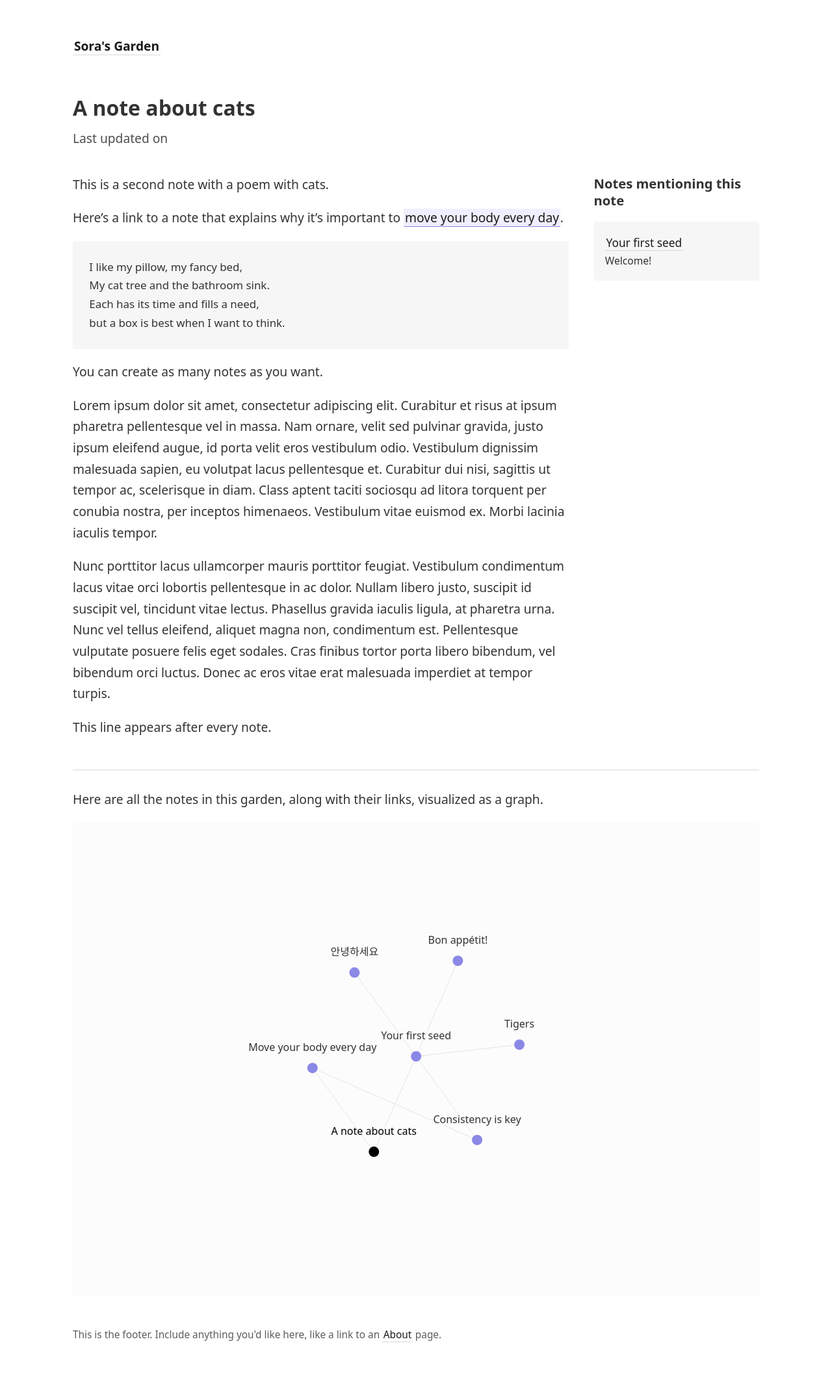
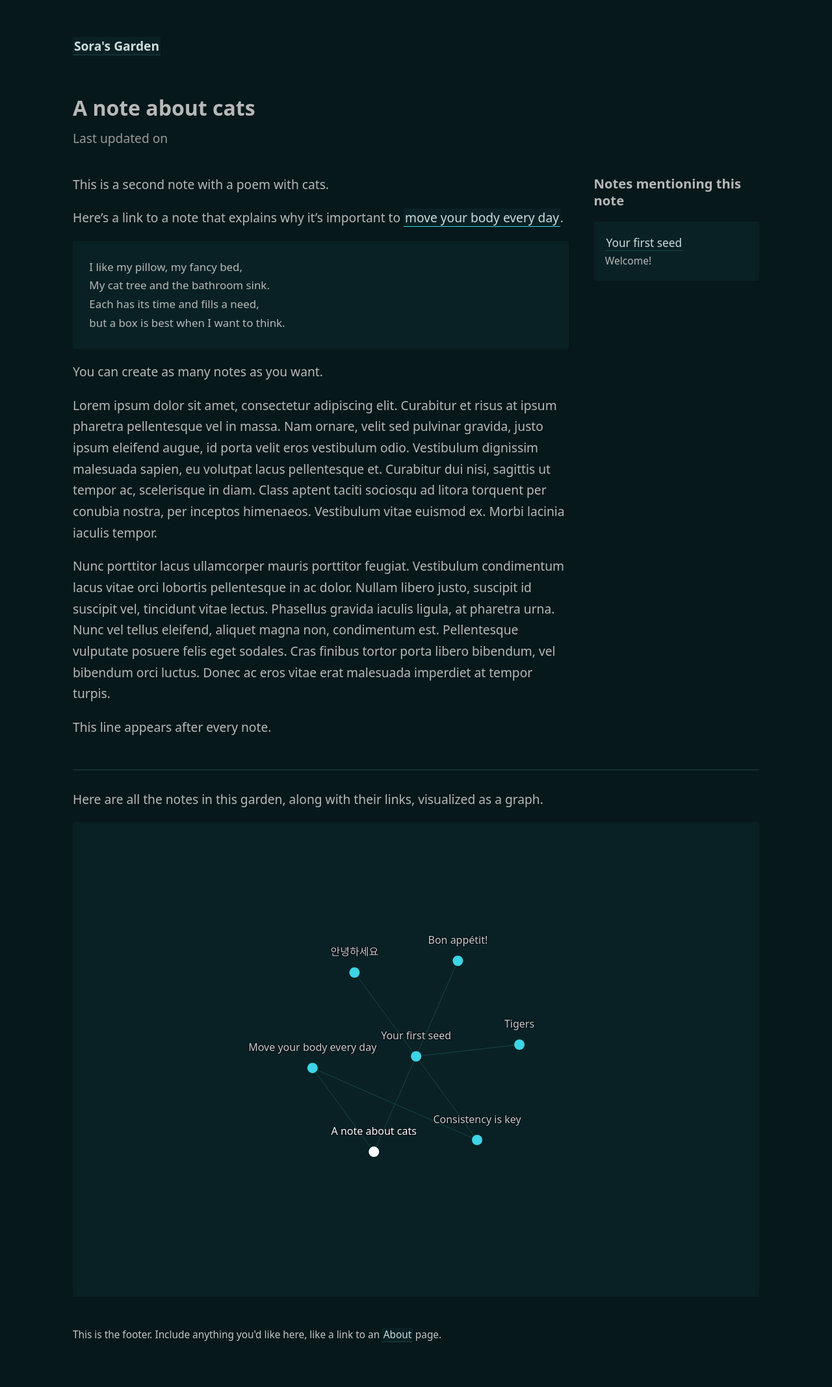
Before and after one commit to HeySora/garden.heysora.net, a Jekyll site: the page built from _notes/animals/cats.md, in a window 1280 px wide. Shown: the whole page at 65% size. Built offline with Jekyll 4.4.1, drawn with Linux system fonts in a browser that asks for light colours; some web fonts are replaced.

Commit message:
Custom Styling
- Dark theme, cyan primary
- Better (and WCAG-AI AAA) Code color scheme

```diff
--- a/_includes/link-previews.html
+++ b/_includes/link-previews.html
@@ -1,14 +1,14 @@
 <!-- That file is not particularly elegant. This will need a refactor at some point. -->
 <style>
   content a.internal-link {
-    border-color: #8b88e6;
-    background-color: #efefff;
+    border-color: #3dd4e6;
+    background-color: #092124;
   }
 
   #tooltip-wrapper {
-    background: white;
+    background: #092124;
     padding: 1em;
-    border: 1px solid #ddd;
+    border: 1px solid #092124;
     border-radius: 4px;
     overflow: hidden;
     position: absolute;
@@ -20,6 +20,10 @@
     transition: opacity 100ms;
   }
 
+  #tooltip-content {
+    color: hsl(0, 0%, 75%);
+  }
+
   #tooltip-wrapper:after {
 		content: "";
 		position: absolute;
@@ -27,7 +31,7 @@
 		bottom: 0;
 		left: 0;
 		pointer-events: none;
-		background-image: linear-gradient(to bottom, rgba(255,255,255, 0), rgba(255,255,255, 1) 90%);
+		background-image: linear-gradient(to bottom, #09212400, #07181aff 90%);
 		width: 100%;
 		height: 75px;
   }
--- a/_includes/notes_graph.html
+++ b/_includes/notes_graph.html
@@ -1,25 +1,25 @@
 <style>
   .links line {
-    stroke: #ccc;
+    stroke: #1e6a73;
     opacity: 0.5;
   }
 
   .nodes circle {
     cursor: pointer;
-    fill: #8b88e6;
+    fill: #3dd4e6;
     transition: all 0.15s ease-out;
   }
 
   .text text {
     cursor: pointer;
-    fill: #333;
-    text-shadow: -1px -1px 0 #fafafabb, 1px -1px 0 #fafafabb, -1px 1px 0 #fafafabb, 1px 1px 0 #fafafabb;
+    fill: #ccc;
+    text-shadow: -1px -1px 0 #040910bb, 1px -1px 0 #040910bb, -1px 1px 0 #040910bb, 1px 1px 0 #040910bb;
   }
 
   .nodes [active],
   .text [active] {
     cursor: pointer;
-    fill: black;
+    fill: white;
   }
 
   .inactive {
@@ -28,9 +28,13 @@
   }
 
   #graph-wrapper {
-    background: #fcfcfc;
+    background: #092124;
     border-radius: 4px;
     height: auto;
+  }
+
+  #graph-wrapper > svg {
+    max-width: 100%;
   }
 </style>
 
--- a/_sass/_code.scss
+++ b/_sass/_code.scss
@@ -1,5 +1,5 @@
 .highlight  {
-  background: #f8f8f8;
+  background: #092124;
   padding: 1px 1em;
   border-radius: 3px;
   font-size: 1em;
@@ -8,6 +8,7 @@
   margin: 1em -1em;
   code{
     padding: 0;
+    letter-spacing: -0.5px;
   }
 }
 
@@ -15,62 +16,62 @@ div.highlight {
   display: grid;
 }
 
-.highlight .c { color: #999988; font-style: italic } /* Comment */
+    .highlight .c { color: #868d82; font-style: italic } /* Comment */
 .highlight .err { color: #a61717; background-color: #e3d2d2 } /* Error */
-.highlight .k { font-weight: bold } /* Keyword */
-.highlight .o { font-weight: bold } /* Operator */
-.highlight .cm { color: #999988; font-style: italic } /* Comment.Multiline */
-.highlight .cp { color: #999999; font-weight: bold } /* Comment.Preproc */
-.highlight .c1 { color: #999988; font-style: italic } /* Comment.Single */
-.highlight .cs { color: #999999; font-weight: bold; font-style: italic } /* Comment.Special */
-.highlight .gd { color: #000000; background-color: #ffdddd } /* Generic.Deleted */
-.highlight .gd .x { color: #000000; background-color: #ffaaaa } /* Generic.Deleted.Specific */
-.highlight .ge { font-style: italic } /* Generic.Emph */
+    .highlight .k { color: #f56; font-weight: bold } /* Keyword */
+    .highlight .o { color: #f8f8f2; font-weight: bold } /* Operator */
+    .highlight .cm { color: #868d82; font-style: italic } /* Comment.Multiline */
+    .highlight .cp { color: #868d93; font-weight: bold } /* Comment.Preproc */
+    .highlight .c1 { color: #868d82; font-style: italic } /* Comment.Single */
+    .highlight .cs { color: #868d93; font-weight: bold; font-style: italic } /* Comment.Special */
+    .highlight .gd { color: #fff; background-color: #ffdddd } /* Generic.Deleted */
+    .highlight .gd .x { color: #fff; background-color: #ffaaaa } /* Generic.Deleted.Specific */
+    .highlight .ge { color: #a8a8a2; font-style: italic } /* Generic.Emph */
 .highlight .gr { color: #aa0000 } /* Generic.Error */
-.highlight .gh { color: #999999 } /* Generic.Heading */
-.highlight .gi { color: #000000; background-color: #ddffdd } /* Generic.Inserted */
-.highlight .gi .x { color: #000000; background-color: #aaffaa } /* Generic.Inserted.Specific */
-.highlight .go { color: #888888 } /* Generic.Output */
-.highlight .gp { color: #555555 } /* Generic.Prompt */
-.highlight .gs { font-weight: bold } /* Generic.Strong */
-.highlight .gu { color: #aaaaaa } /* Generic.Subheading */
+    .highlight .gh { color: #868d93 } /* Generic.Heading */
+    .highlight .gi { color: #fff; background-color: #ddffdd } /* Generic.Inserted */
+    .highlight .gi .x { color: #fff; background-color: #aaffaa } /* Generic.Inserted.Specific */
+    .highlight .go { color: #757c7f } /* Generic.Output */
+    .highlight .gp { color: #656c6f } /* Generic.Prompt */
+    .highlight .gs { color: #f8f8f2; font-weight: bold } /* Generic.Strong */
+    .highlight .gu { color: #a8a8a2 } /* Generic.Subheading */
 .highlight .gt { color: #aa0000 } /* Generic.Traceback */
-.highlight .kc { font-weight: bold } /* Keyword.Constant */
-.highlight .kd { font-weight: bold } /* Keyword.Declaration */
-.highlight .kp { font-weight: bold } /* Keyword.Pseudo */
-.highlight .kr { font-weight: bold } /* Keyword.Reserved */
-.highlight .kt { color: #445588; font-weight: bold } /* Keyword.Type */
-.highlight .m { color: #009999 } /* Literal.Number */
-.highlight .s { color: #d14 } /* Literal.String */
-.highlight .na { color: #008080 } /* Name.Attribute */
-.highlight .nb { color: #0086B3 } /* Name.Builtin */
-.highlight .nc { color: #445588; font-weight: bold } /* Name.Class */
-.highlight .no { color: #008080 } /* Name.Constant */
+    .highlight .kc { color: #f56; font-weight: bold } /* Keyword.Constant */
+    .highlight .kd { color: #f56; font-weight: bold } /* Keyword.Declaration */
+    .highlight .kp { color: #f56; font-weight: bold } /* Keyword.Pseudo */
+    .highlight .kr { color: #f56; font-weight: bold } /* Keyword.Reserved */
+    .highlight .kt { color: #478; font-weight: bold } /* Keyword.Type */
+    .highlight .m { color: #00ca22 } /* Literal.Number */
+    .highlight .s { color: #97d0ea } /* Literal.String */
+    .highlight .na { color: #0dc } /* Name.Attribute */
+    .highlight .nb { color: #0ee } /* Name.Builtin */
+    .highlight .nc { color: #478; font-weight: bold } /* Name.Class */
+    .highlight .no { color: #0dc } /* Name.Constant */
 .highlight .ni { color: #800080 } /* Name.Entity */
-.highlight .ne { color: #990000; font-weight: bold } /* Name.Exception */
-.highlight .nf { color: #990000; font-weight: bold } /* Name.Function */
-.highlight .nn { color: #555555 } /* Name.Namespace */
+    .highlight .ne { color: #0dc } /* Name.Exception */
+    .highlight .nf { color: #0dc } /* Name.Function */
+    .highlight .nn { color: #656c6f } /* Name.Namespace */
 .highlight .nt { color: #000080 } /* Name.Tag */
-.highlight .nv { color: #008080 } /* Name.Variable */
-.highlight .ow { font-weight: bold } /* Operator.Word */
-.highlight .w { color: #bbbbbb } /* Text.Whitespace */
-.highlight .mf { color: #009999 } /* Literal.Number.Float */
-.highlight .mh { color: #009999 } /* Literal.Number.Hex */
-.highlight .mi { color: #009999 } /* Literal.Number.Integer */
-.highlight .mo { color: #009999 } /* Literal.Number.Oct */
-.highlight .sb { color: #d14 } /* Literal.String.Backtick */
-.highlight .sc { color: #d14 } /* Literal.String.Char */
-.highlight .sd { color: #d14 } /* Literal.String.Doc */
-.highlight .s2 { color: #d14 } /* Literal.String.Double */
-.highlight .se { color: #d14 } /* Literal.String.Escape */
-.highlight .sh { color: #d14 } /* Literal.String.Heredoc */
-.highlight .si { color: #d14 } /* Literal.String.Interpol */
-.highlight .sx { color: #d14 } /* Literal.String.Other */
-.highlight .sr { color: #009926 } /* Literal.String.Regex */
-.highlight .s1 { color: #d14 } /* Literal.String.Single */
-.highlight .ss { color: #990073 } /* Literal.String.Symbol */
-.highlight .bp { color: #999999 } /* Name.Builtin.Pseudo */
-.highlight .vc { color: #008080 } /* Name.Variable.Class */
-.highlight .vg { color: #008080 } /* Name.Variable.Global */
-.highlight .vi { color: #008080 } /* Name.Variable.Instance */
-.highlight .il { color: #009999 } /* Literal.Number.Integer.Long */
+    .highlight .nv { color: #8dc } /* Name.Variable */
+    .highlight .ow { color: #f8f8f2; font-weight: bold } /* Operator.Word */
+    .highlight .w { color: #aaa } /* Text.Whitespace */
+    .highlight .mf { color: #00ca22 } /* Literal.Number.Float */
+    .highlight .mh { color: #00ca22 } /* Literal.Number.Hex */
+    .highlight .mi { color: #00ca22 } /* Literal.Number.Integer */
+    .highlight .mo { color: #00ca22 } /* Literal.Number.Oct */
+    .highlight .sb { color: #97d0ea } /* Literal.String.Backtick */
+    .highlight .sc { color: #97d0ea } /* Literal.String.Char */
+    .highlight .sd { color: #97d0ea } /* Literal.String.Doc */
+    .highlight .s2 { color: #97d0ea } /* Literal.String.Double */
+    .highlight .se { color: #97d0ea } /* Literal.String.Escape */
+    .highlight .sh { color: #97d0ea } /* Literal.String.Heredoc */
+    .highlight .si { color: #97d0ea } /* Literal.String.Interpol */
+    .highlight .sx { color: #97d0ea } /* Literal.String.Other */
+    .highlight .sr { color: #ae81ff } /* Literal.String.Regex */
+    .highlight .s1 { color: #97d0ea } /* Literal.String.Single */
+    .highlight .ss { color: #7f3; font-style: italic } /* Literal.String.Symbol */
+    .highlight .bp { color: #868d93 } /* Name.Builtin.Pseudo */
+    .highlight .vc { color: #0dc } /* Name.Variable.Class */
+    .highlight .vg { color: #0dc } /* Name.Variable.Global */
+    .highlight .vi { color: #0dc } /* Name.Variable.Instance */
+    .highlight .il { color: #00ca22 } /* Literal.Number.Integer.Long */
--- a/_sass/_modern-normalize.scss
+++ b/_sass/_modern-normalize.scss
@@ -41,6 +41,7 @@ Sections
 body {
   margin: 0; /* 1 */
   font-family:
+    'SuisseIntl',
     system-ui,
     'Segoe UI',
     Roboto,
@@ -98,13 +99,15 @@ kbd,
 samp,
 pre {
   font-family:
+    'SuisseIntlMono',
     ui-monospace,
     SFMono-Regular,
     Consolas,
     'Liberation Mono',
     Menlo,
     monospace; /* 1 */
-  font-size: 1em; /* 2 */
+  //font-size: 1em; /* 2 */
+  font-size: 1rem;
 }
 
 /**
--- a/_sass/_style.scss
+++ b/_sass/_style.scss
@@ -1,8 +1,8 @@
-$color-primary: hsl(0, 0%, 10%);
-$color-text: hsl(0, 0%, 20%);
-$color-subtext: hsl(0, 0%, 30%);
-$color-border: hsl(0, 0%, 85%);
-$color-box-background: mix($color-primary, white, 4%);
+$color-primary: #cdd;
+$color-text: hsl(0, 0%, 72%);
+$color-subtext: hsl(0, 0%, 60%);
+$color-border: #184248;
+$color-box-background: #092124;//mix($color-primary, black, 4%);
 $border-radius: 4px;
 
 body {
@@ -17,6 +17,8 @@ body {
   @media (min-width: 820px) {
     font-size: 1.2rem;
   }
+
+  background: #07181a;
 }
 
 h1 {
@@ -64,6 +66,11 @@ hr {
   background: $color-border;
 }
 
+mark {
+  background: none;
+  color: #6bc;
+}
+
 h1,
 h2,
 h3,
@@ -76,21 +83,22 @@ h6 {
 }
 
 a {
-  transition: background 300ms;
+  transition: background 0.15s, color 0.15s;
   padding: 0 0.1em;
   text-decoration: none;
   border-bottom: 1px solid $color-border;
   color: $color-primary;
+  background: #092124;
   &:hover {
-    color: black !important;
-    background: #fffaf1;
+    color: #fff !important;
+    background: #245;
   }
   &:after {
     position: relative;
     top: -0.5em;
     font-size: 0.7em;
     content: "↗";
-    color: #aaaaaa;
+    color: #3dd4e6;
   }
   &.internal-link:after,
   &.footnote:after,
@@ -100,8 +108,8 @@ a {
 }
 
 *:focus {
-  background: #ffe8bc !important;
-  color: black !important;
+  background: #245 !important;
+  color: #fff !important;
 }
 
 nav {
@@ -128,19 +136,19 @@ nav {
 }
 
 code {
-  background: #f5f5f5;
+  color: #f8f8f2;
   padding: 0.1em 0.2em;
   border-radius: 4px;
 }
 
 .invalid-link {
-  color: #444444;
+  color: #888;
   cursor: help;
-  background: #fafafa;
+  background: #092124;
   padding: 0 0.1em;
 }
 
 .invalid-link-brackets {
-  color: #ccc;
+  color: #555;
   cursor: help;
 }
--- /dev/null
+++ b/_sass/_suisse.scss
@@ -0,0 +1,20 @@
+/*! These fonts are proprietary! Do not use without permission. */
+
+@mixin single-suisse-font($family, $weight: 400, $name: 'Regular', $style: normal) {
+    @font-face {
+        font-family: $family;
+        src: url('https://www.heysora.net/fonts/#{$family}-#{$name}-WebS.woff2') format('woff2'),
+             url('https://www.heysora.net/fonts/#{$family}-#{$name}-WebS.woff') format('woff');
+        font-weight: $weight;
+        font-style: $style;
+        font-display: swap;
+    }
+}
+
+@include single-suisse-font('SuisseIntl', 400, 'Regular', normal);
+@include single-suisse-font('SuisseIntl', 400, 'RegularItalic', italic);
+@include single-suisse-font('SuisseIntl', 600, 'SemiBold', normal);
+@include single-suisse-font('SuisseIntl', 600, 'SemiBoldItalic', italic);
+
+@include single-suisse-font('SuisseIntlMono', 400, 'Regular', normal);
+@include single-suisse-font('SuisseIntlMono', 600, 'SemiBold', normal);
--- a/styles.scss
+++ b/styles.scss
@@ -2,5 +2,6 @@
 ---
 
 @import "../_sass/modern-normalize";
+@import "../_sass/suisse";
 @import "../_sass/code";
 @import "../_sass/style";
```
Also changed, not shown: _pages/index.md (+1 -1 lines).
